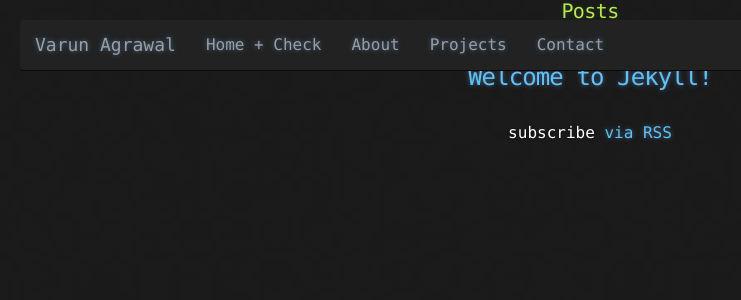
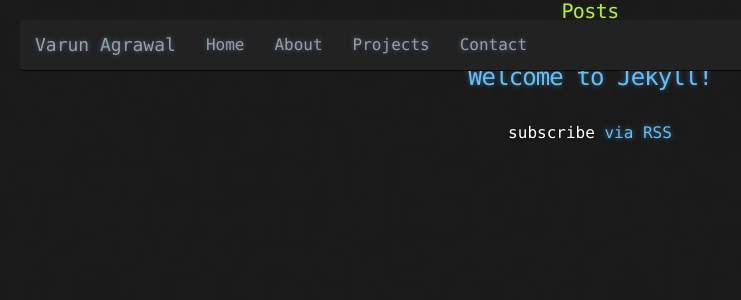
Before and after one commit to varunagrawal/varunagrawal.github.io, a Jekyll site: the page built from posts_listing.html, in a window 1280 px wide. Shown: the top 300 px of the page, without its empty margins (50-791 px from the left). Built offline with Jekyll 4.4.1, drawn with Linux system fonts in a browser that asks for light colours; nearby versions of some CDN libraries.

Commit message:
Navbar fix

```diff
--- a/_includes/navbar.html
+++ b/_includes/navbar.html
@@ -14,7 +14,7 @@
                 </div>
                 <div id="navbar" class="navbar-collapse collapse">
                     <ul class="nav navbar-nav">
-                        <li {% if page.title == site.title %}class="active"{% endif %}><a href="/">Home {{page.title}} + Check</a></li>
+                        <li {% if page.title == site.title %}class="active"{% endif %}><a href="/">Home</a></li>
                         <li {% if page.title == "About" %}class="active"{% endif %}><a href="/about/">About</a></li>
                         <li {% if page.title == "Projects" %}class="active"{% endif %}><a href="/projects/">Projects</a></li>
                         <li {% if page.title == "Contact" %}class="active"{% endif %}><a href="/contact/">Contact</a></li>
```
